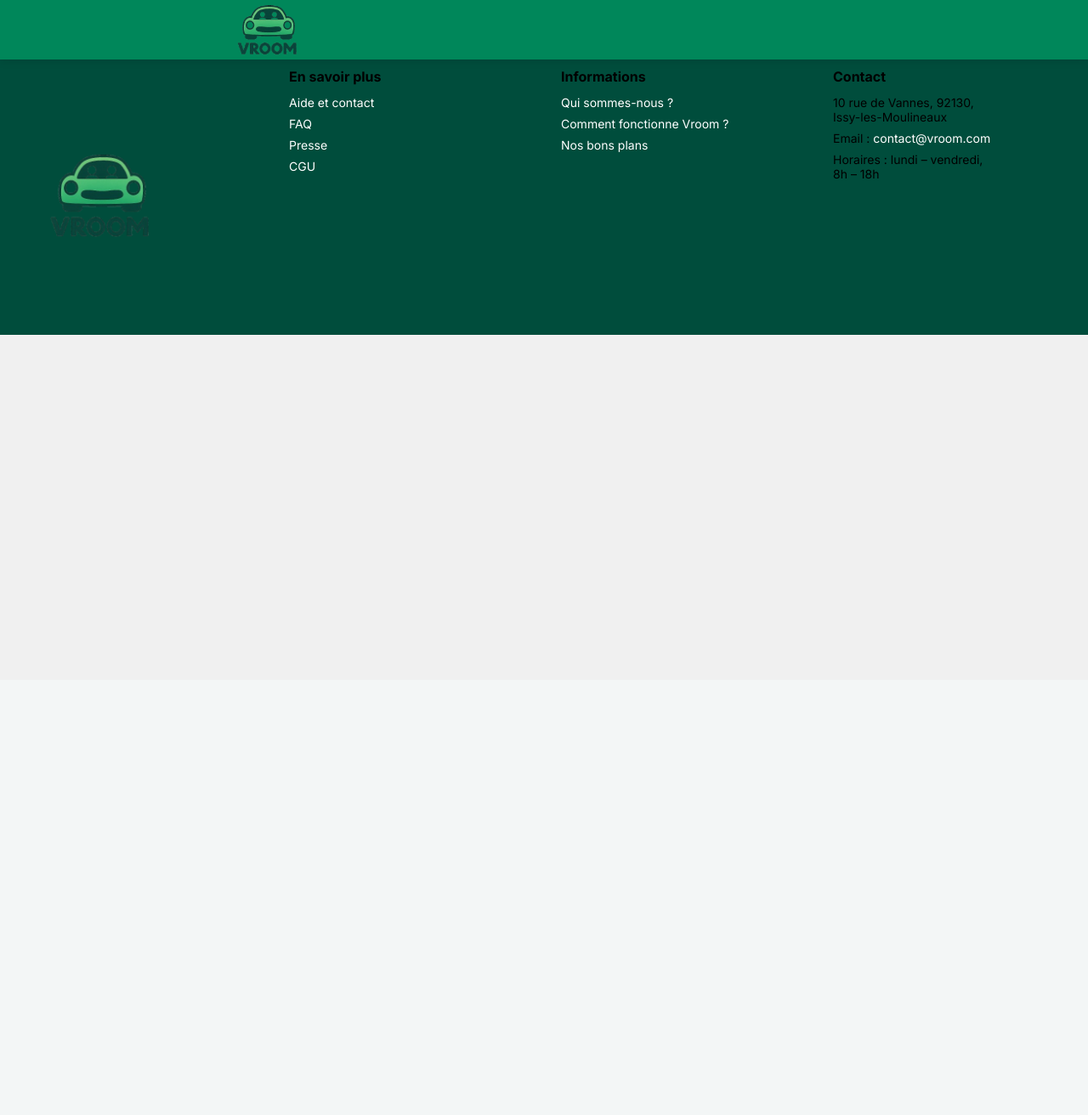
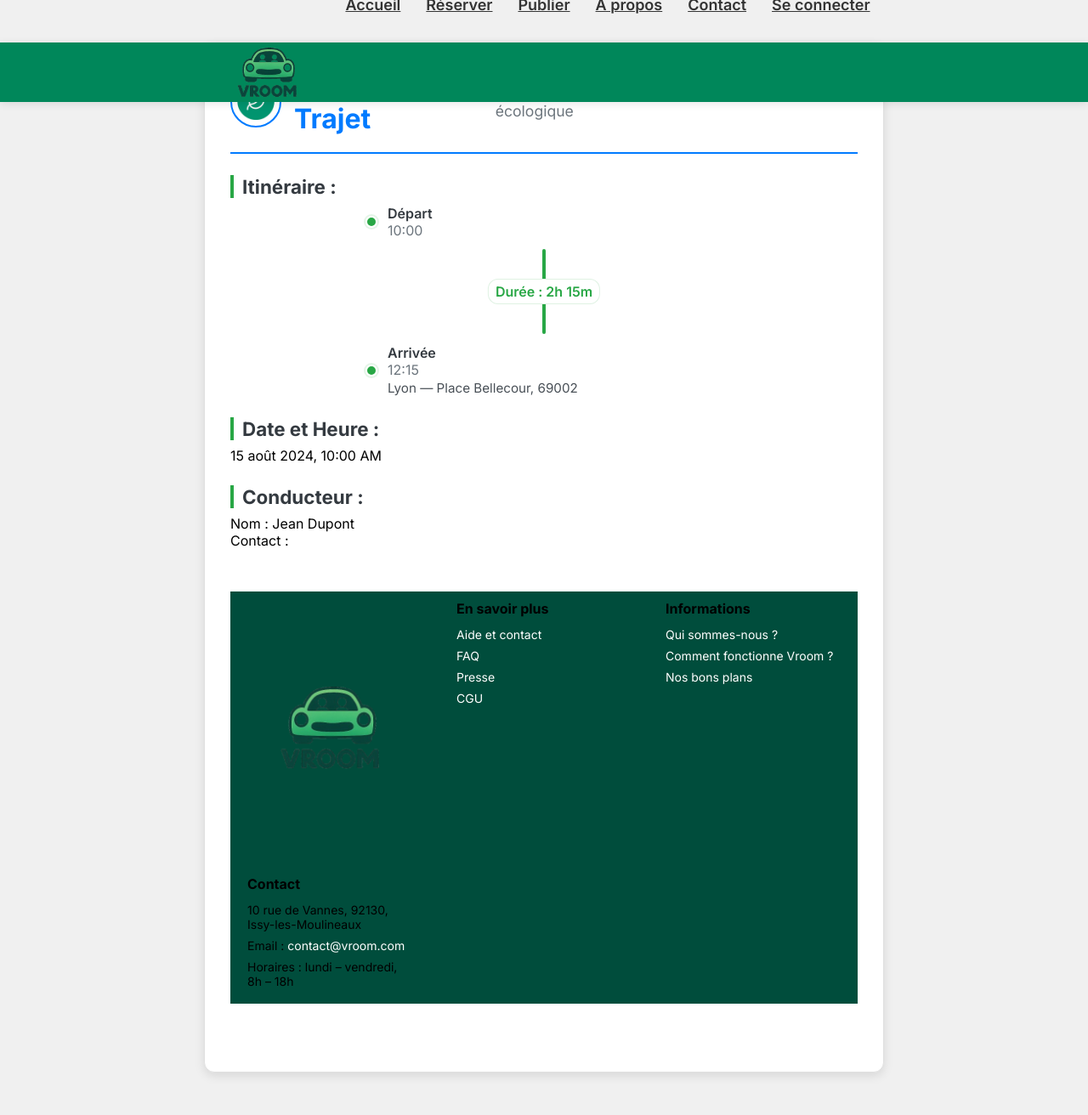
Before and after one commit to Jxouille/vroom, a PHP site: page /Vue/pages/v_detail_trajet.php in a window 1280 px wide. Shown: the whole page at 85% size. Before the commit the page ends 394 px from the top, so only its background shows below. Run offline with PHP 8.4, Linux system fonts and the light colour scheme.

Commit message:
début de la page détail de trajet

```diff
--- /dev/null
+++ b/Ressources/CSS/detail_trajet.css
@@ -0,0 +1,199 @@
+/* -------------------------------------- */
+/* 1. Conteneur Principal : .detail-trajet */
+/* -------------------------------------- */
+.detail-trajet {
+    /* Largeur maximale pour que la boîte ne prenne pas toute la page sur de grands écrans */
+    max-width: 800px;
+    /* Centrer la boîte sur la page */
+    margin: 50px auto;
+    /* Fond légèrement coloré pour le contraste */
+    background-color: #ffffff;
+    /* Ajoute une belle ombre pour donner un effet de "carte" */
+    box-shadow: 0 4px 12px rgba(0, 0, 0, 0.1);
+    /* Coins légèrement arrondis pour un look plus doux */
+    border-radius: 12px;
+    /* S'assurer que le contenu a de l'espace à l'intérieur */
+    padding: 30px;
+    /* Définit la police de base pour tout le contenu */
+    font-family: Arial, sans-serif;
+    /* Optionnel : Ajoute une bordure subtile */
+    border: 1px solid #e0e0e0;
+}
+
+/* -------------------------------------- */
+/* 2. En-tête de la Section : .header-trajet */
+/* -------------------------------------- */
+.header-trajet {
+    /* Bordure visuelle pour séparer l'en-tête du contenu */
+    border-bottom: 2px solid #007bff;
+    /* Espace sous la bordure */
+    padding-bottom: 20px;
+    /* Espace au-dessus de la section */
+    margin-bottom: 20px;
+    /* Utiliser Flexbox pour aligner l'icône et le texte */
+    display: flex;
+    /* Aligner les éléments verticalement au centre */
+    align-items: center;
+}
+
+/* Style du titre principal H2 */
+.header-trajet h2 {
+    color: #007bff; /* Couleur primaire (Bleu) */
+    font-size: 2em; /* Taille du titre principal */
+    margin: 0; /* Supprimer les marges par défaut pour un meilleur alignement */
+}
+
+/* Style du sous-titre H3 de l'en-tête */
+.header-trajet h3 {
+    color: #6c757d; /* Couleur secondaire (Gris) */
+    font-size: 1.1em;
+    font-weight: normal; /* Sous-titre moins gras */
+    margin: 0; /* Supprimer les marges par défaut */
+    /* Ajoute un petit espace à gauche du texte pour ne pas coller à l'icône */
+    padding-left: 15px;
+}
+
+/* -------------------------------------- */
+/* 3. Icône dans l'En-tête */
+/* -------------------------------------- */
+.header-trajet .icone {
+    /* Donne une taille fixe à l'icône */
+    width: 60px;
+    height: 60px;
+    /* Assure que l'image est bien ronde si elle doit l'être */
+    border-radius: 50%;
+    /* Espace après l'icône */
+    margin-right: 15px;
+    /* Ajoute une légère bordure pour la faire ressortir */
+    border: 2px solid #007bff;
+    /* Assure que l'image est bien ajustée */
+    object-fit: cover;
+}
+
+/* -------------------------------------- */
+/* 4. Zone d'Information : .info-trajet */
+/* -------------------------------------- */
+
+/* Style pour tous les titres d'information H3 dans cette section */
+.info-trajet h3 {
+    color: #343a40; /* Couleur sombre pour les titres de section */
+    font-size: 1.4em;
+    /* Marge supérieure pour séparer clairement les sections */
+    margin-top: 25px;
+    margin-bottom: 8px;
+    /* Ajoute une petite ligne décorative */
+    border-left: 4px solid #28a745; /* Couleur verte pour l'aspect écologique/positif */
+    padding-left: 10px; /* Espace entre la ligne et le texte */
+}
+
+/* -------------------------------------- */
+/* 5. Lien entre Départ et Arrivée */
+/* -------------------------------------- */
+.itineraire {
+    display: flex;
+    flex-direction: column;
+    align-items: center;
+    gap: 8px;
+}
+
+.lien-trajet {
+    /* Petite colonne de points bleus */
+    width: 6px;
+    height: 72px;
+    background-image: radial-gradient(circle at 50% 50%, #007bff 50%, transparent 51%);
+    background-repeat: repeat-y;
+    background-size: 6px 12px;
+    margin: 5px 0;
+    border-radius: 50%;
+    margin-left: 5px;
+}
+
+/* -------------------------------------- */
+/* Itinéraire détaillé: points verts + ligne */
+/* -------------------------------------- */
+.itineraire-detailed {
+    display: flex;
+    flex-direction: column;
+    align-items: center;
+    gap: 12px;
+}
+
+.stop-row {
+    display: flex;
+    align-items: center;
+    gap: 12px;
+    width: 100%;
+    max-width: 420px;
+}
+
+.dot {
+    width: 14px;
+    height: 14px;
+    border-radius: 50%;
+    background-color: #6c757d;
+    flex: 0 0 14px;
+}
+
+.dot.green {
+    background-color: #28a745;
+    border: 2px solid #ffffff;
+    box-shadow: 0 0 0 2px rgba(40,167,69,0.12);
+}
+
+.stop-info {
+    display: flex;
+    flex-direction: column;
+}
+
+.stop-type {
+    margin: 0;
+    font-weight: 600;
+    color: #343a40;
+}
+
+.time {
+    margin: 0;
+    color: #6c757d;
+}
+
+.address {
+    margin: 2px 0 0 0;
+    color: #495057;
+    font-size: 0.95em;
+}
+
+.connector {
+    position: relative;
+    width: 100%;
+    max-width: 420px;
+    display: flex;
+    justify-content: center;
+    align-items: center;
+    height: 100px;
+}
+
+.vertical-line {
+    width: 4px;
+    height: 100%;
+    background: linear-gradient(#28a745, #28a745);
+    border-radius: 2px;
+    position: relative;
+}
+
+.duration {
+    position: absolute;
+    left: 50%;
+    transform: translate(-50%, -50%);
+    top: 50%;
+    background: #ffffff;
+    padding: 4px 8px;
+    border-radius: 12px;
+    border: 1px solid rgba(40,167,69,0.15);
+    font-weight: 600;
+    color: #28a745;
+}
+
+/* Petite adaptation pour petits écrans */
+@media (max-width: 480px) {
+    .stop-row, .connector { max-width: 320px; }
+}
--- a/Vue/pages/v_acceuil.php
+++ b/Vue/pages/v_acceuil.php
@@ -121,7 +121,8 @@
         </section>
     </section>
 
-<?php include "../footer.php";?>
 
 </body>
+
+<?php include "../footer.php";?>
 </html>
--- a/Vue/pages/v_detail_trajet.php
+++ b/Vue/pages/v_detail_trajet.php
@@ -1,7 +1,44 @@
 <?php require "../head_&_header.php";?>
 
 <body>
-    ... Contenu de la page ...
+    <div class="detail-trajet">
+        <section class="header-trajet">
+            <img src="../../Ressources/Image/FeuilleLogin2.png" alt="" class="icone">
+            <h2>Détails du Trajet</h2>
+            <h3>Voici les informations complètes de votre trajet écologique</h3><br>
+        </section>
+
+        <div class="info-trajet">
+            <h3>Itinéraire :</h3>
+            <div class="itineraire-detailed">
+                <div class="stop-row departure">
+                    <div class="dot green"></div>
+                    <div class="stop-info">
+                        <p class="stop-type">Départ</p>
+                        <p class="time">10:00</p>
+                    </div>
+                </div>
+
+                <div class="connector">
+                    <div class="vertical-line"></div>
+                    <div class="duration">Durée : 2h 15m</div>
+                </div>
+
+                <div class="stop-row arrival">
+                    <div class="dot green"></div>
+                    <div class="stop-info">
+                        <p class="stop-type">Arrivée</p>
+                        <p class="time">12:15</p>
+                        <p class="address">Lyon — Place Bellecour, 69002</p>
+                    </div>
+                </div>
+            </div>
+            <h3>Date et Heure :</h3>
+            <p>15 août 2024, 10:00 AM</p>
+            <h3>Conducteur :</h3>
+            <p>Nom : Jean Dupont</p>
+            <p>Contact :
+    </div>
 </body>
 
 <?php include "../footer.php";?>
```
